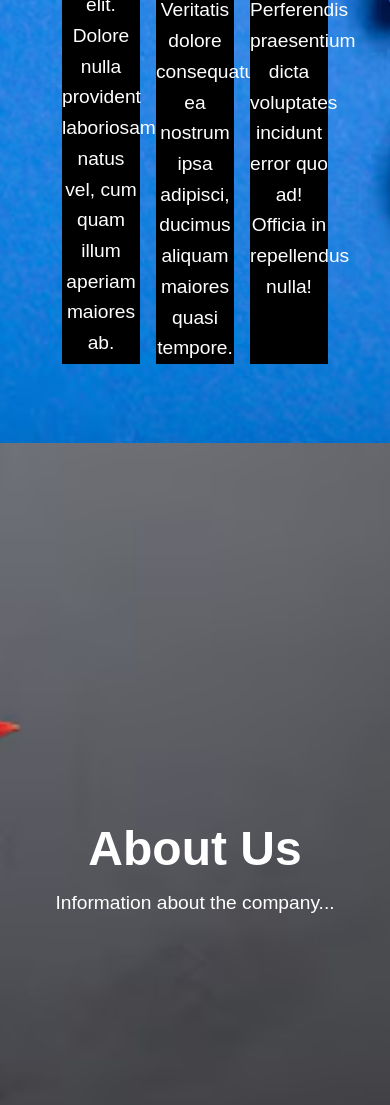
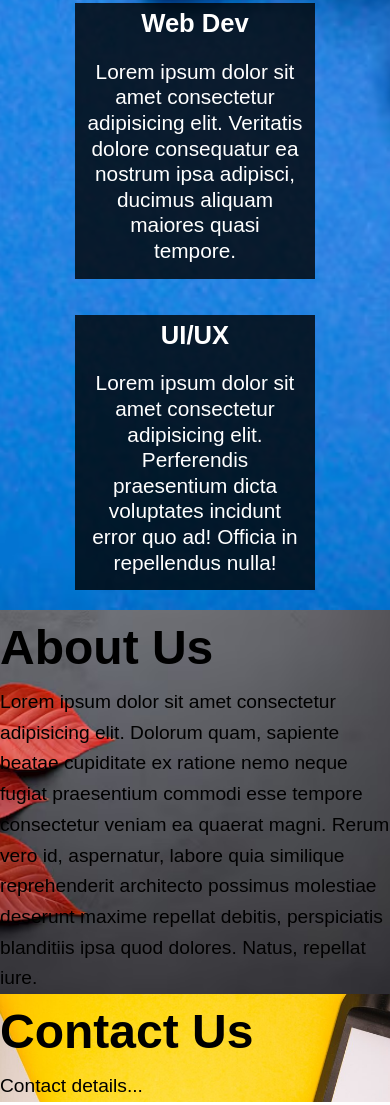
Before and after one commit to theguylex/LandingPage_ProdigyT-1, a plain HTML site: page index.html in a window 390 px wide. Shown: the part 1453-2558 px from the top of the page. Drawn offline with Linux system fonts and the light colour scheme.

Commit message:
responsive services box

```diff
--- a/index.html
+++ b/index.html
@@ -43,7 +43,7 @@
 
     <section id="about">
         <h2>About Us</h2>
-        <p>Information about the company...</p>
+        <p>Lorem ipsum dolor sit amet consectetur adipisicing elit. Dolorum quam, sapiente beatae cupiditate ex ratione nemo neque fugiat praesentium commodi esse tempore consectetur veniam ea quaerat magni. Rerum vero id, aspernatur, labore quia similique reprehenderit architecto possimus molestiae deserunt maxime repellat debitis, perspiciatis blanditiis ipsa quod dolores. Natus, repellat iure.</p>
     </section>
 
     <section id="contact">
--- a/style.css
+++ b/style.css
@@ -1,4 +1,3 @@
-/* General Reset */
 * {
     margin: 0;
     padding: 0;
@@ -43,11 +42,9 @@ nav ul li a:hover {
     color: #ff6347; /* Color on hover */
 }
 
-section {
+#home {
     /* padding: 100px 20px; */
     min-height: 100vh;
-    background-size: cover;
-    background-position: center;
     color: white;
     text-align: center;
     display: flex;
@@ -56,7 +53,6 @@ section {
     justify-content: center;
 }
 
-/* Ensure text readability over background images */
 section h1, section h2 {
     font-size: 3em;
     /* text-shadow: 2px 2px 4px rgba(0, 0, 0, 0.7); */
@@ -68,23 +64,39 @@ section p {
 }
 
 #home {
-    /* background-color: #f4f4f4; */
     background: url('images/flat-lay-workstation-with-copy-space-laptop_23-2148430879.avif')no-repeat center center/cover;
 }
 
 #services {
     /* background-color: #e2e2e2; */
+    min-height: 100vh;
+    color: white;
+    text-align: center;
     background: url('images/blue-psychedelic-paper-shapes_23-2149378252.avif')no-repeat center center/cover;
 }
 
 .servicesBox {
     display: flex;
     gap: 1rem;
+    justify-content: center;
+    flex-wrap: wrap;
 }
 
 .box {
-    background-color: black;
-    width: 20vw;
+    background-color: rgba(0, 0, 0, .8);
+    width: 240px;
+    margin-bottom: 20px;
+}
+
+.box h4 {
+    font-size: 1.6rem;
+}
+
+.box p {
+    font-size: 1.3rem;
+    padding: 15px 5%;
+    line-height: 1.6rem;
+    /* width: 60px; */
 }
 
 #about {
```
